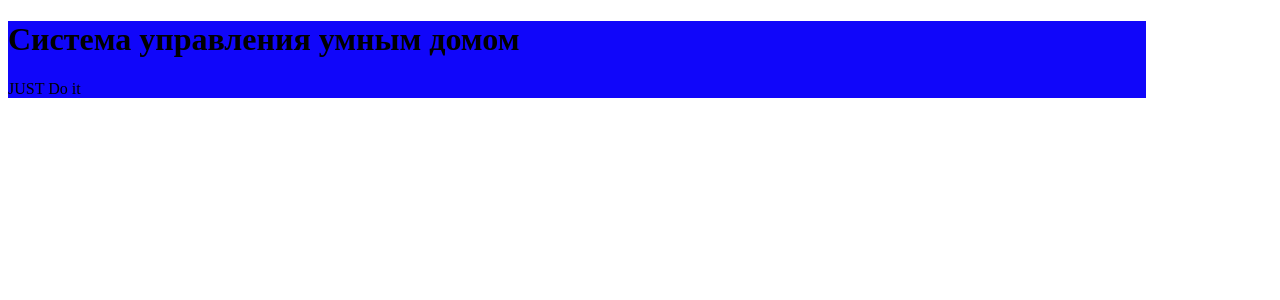
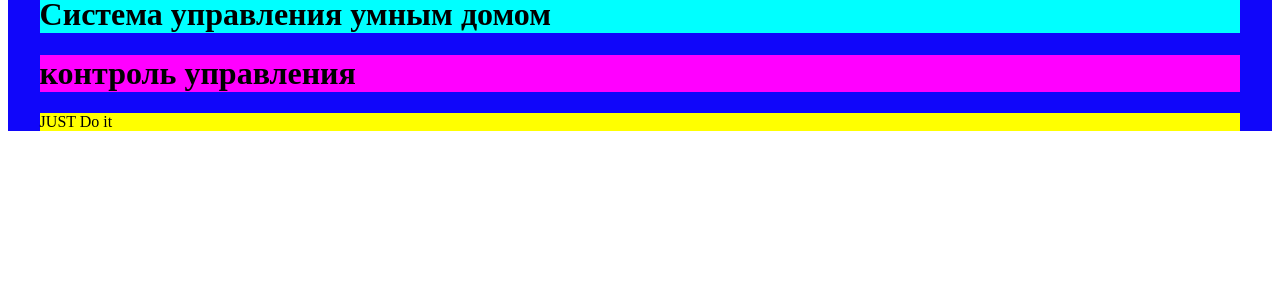
Before and after one commit to PantichAlex/SmartHouseDiplom, a Django app: page / in a window 1280 px wide. Shown: the top 300 px of the page. Run offline with Django 3.2, Linux system fonts and the light colour scheme.

Commit message:
Primary markup

```diff
--- a/RemoteApp/views.py
+++ b/RemoteApp/views.py
@@ -4,5 +4,5 @@ from django.shortcuts import render
 def index(request):
 
 
-    return render(request,"index.html")
+    return render(request,"RemoteApp/main.html")
 # Create your views here.
--- a/static/css/index.css
+++ b/static/css/index.css
@@ -1,7 +1,32 @@
 #main-layout{
 
-    width: 90%;
+    width: 100%;
     height:100%;
     background-color: #1006fa;
-    margin-top:0.5%;
+    margin-top:-2%;
+    margin-left:auto;
+    margin-right: auto;
 }
+
+#header{
+    width: 95%;
+    height:20%;
+    margin: 0 auto;
+    background-color: #00ffff
+
+}
+
+#ControllPanel{
+    width: 95%;
+    height: 70%;
+    margin: 0 auto;
+    background-color: #ff00ff;
+
+}
+
+#footer{
+   width: 95%;
+   height: 10%;
+   margin: 0 auto;
+   background-color: #ffff00;
+}
--- /dev/null
+++ b/templates/RemoteApp/main.html
@@ -0,0 +1,5 @@
+{% extends "index.html"%}
+
+{% block ControllPanel %}
+    <h1>контроль управления</h1>
+{%endblock%}
--- a/templates/index.html
+++ b/templates/index.html
@@ -11,6 +11,10 @@
     <div id="main-layout">
         <div id="header">
             <h1>Система управления умным домом</h1>
+            <div id="homestatus">
+
+            </div>
+
         </div>
         <div id="ControllPanel">
             {% block ControllPanel %}
```
Also changed, not shown: 1 other file.
